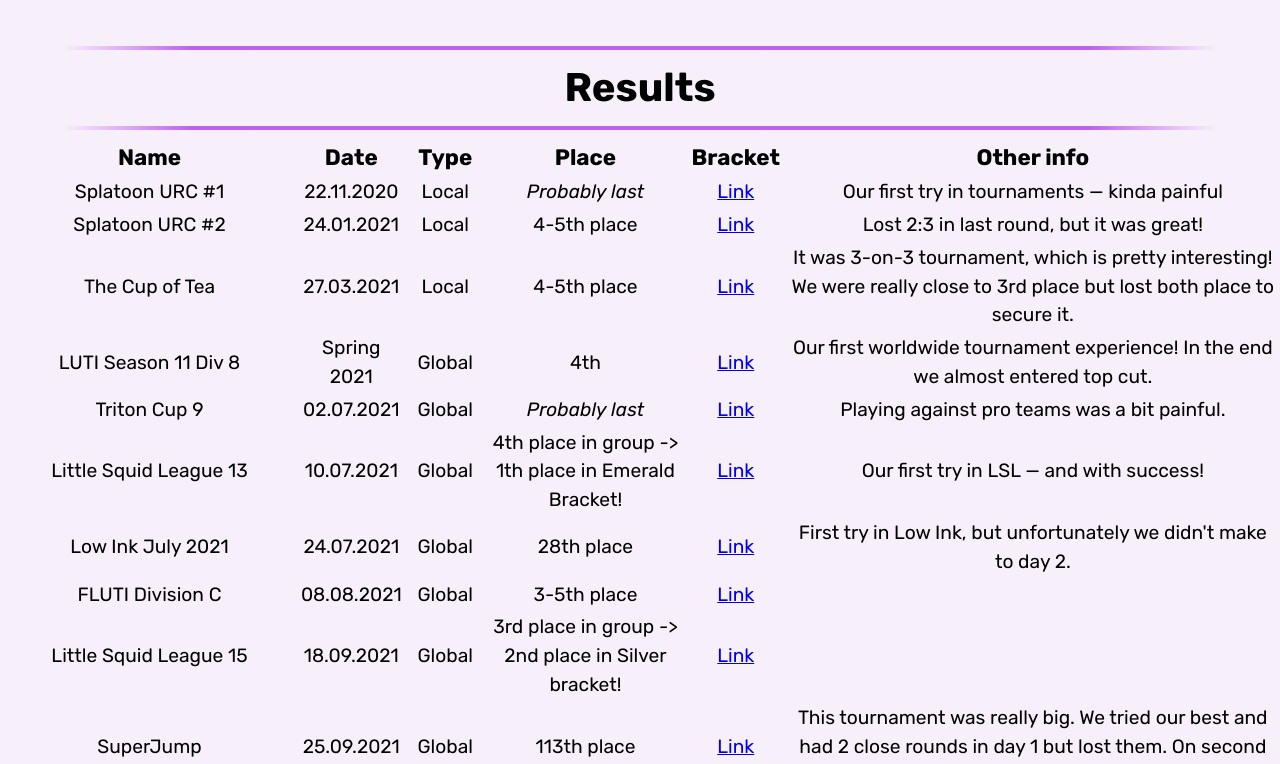
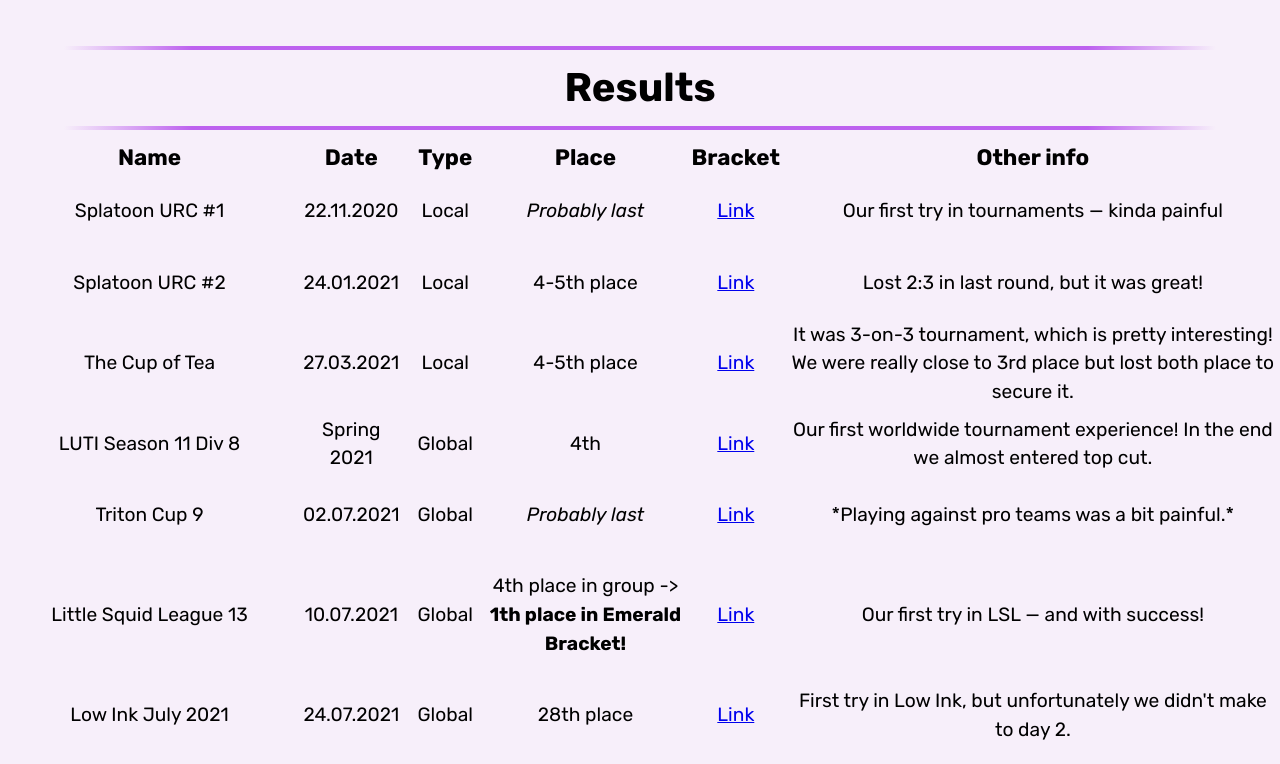
Before and after one commit to DoubleCookies/ewfish, a React (Create React App) app: page / in a window 1280 px wide. Shown: the part 2000-2764 px from the top of the page. Built offline with nearby package versions, Linux system fonts and the light colour scheme.

Commit message:
Markdown + results update

```diff
--- a/src/components/Results/Results.tsx
+++ b/src/components/Results/Results.tsx
@@ -1,12 +1,12 @@
 import Table from "rc-table";
 import './Results.css';
+import { ReactMarkdown } from "react-markdown/lib/react-markdown";
 
 interface TableRecord {
   name: string,
   date: string,
   type?: 'Local' | 'Global',
   place: string,
-  placeItalic?: boolean,
   link: string,
   info?: string,
 }
@@ -37,12 +37,8 @@
       dataIndex: 'place',
       key: 'place',
       width: 200,
-      render (place: string, item: TableRecord) {
-        if (item.placeItalic) {
-          return <i>{place}</i>
-        } else {
-          return <span>{place}</span>
-        }
+      render (place: string) {
+        return <ReactMarkdown>{place}</ReactMarkdown>
       },
     },
     {
@@ -67,10 +63,9 @@
       name: 'Splatoon URC #1',
       date: '22.11.2020',
       type: 'Local',
-      place: 'Probably last',
+      place: '*Probably last*',
       link: 'https://brackethq.com/b/bfcj/',
       info: 'Our first try in tournaments — kinda painful',
-      placeItalic: true,
     },
     {
       name: 'Splatoon URC #2',
@@ -101,16 +96,15 @@
       name: 'Triton Cup 9',
       date: '02.07.2021',
       type: 'Global',
-      place: 'Probably last',
+      place: '*Probably last*',
       link: 'https://challonge.com/ru/TriCup9',
-      info: 'Playing against pro teams was a bit painful.',
-      placeItalic: true
+      info: '*Playing against pro teams was a bit painful.*',
     },
     {
       name: 'Little Squid League 13',
       date: '10.07.2021',
       type: 'Global',
-      place: '4th place in group -> 1th place in Emerald Bracket!',
+      place: '4th place in group -> **1th place in Emerald Bracket!**',
       link: 'https://battlefy.com/little-squid-league/little-squid-league-13/60c99644e6119309d80baf66/info?infoTab=details',
       info: 'Our first try in LSL — and with success!'
     },
@@ -134,7 +128,7 @@
       name: 'Little Squid League 15',
       date: '18.09.2021',
       type: 'Global',
-      place: '3rd place in group -> 2nd place in Silver bracket!',
+      place: '3rd place in group -> **2nd place in Silver bracket!**',
       link: 'https://battlefy.com/little-squid-league/little-squid-league-15/6121df700f2a734f30e83a83/info?infoTab=details',
       info: ''
     },
@@ -151,10 +145,9 @@
       name: 'INKTAIL #1',
       date: '07.10.2021',
       type: 'Global',
-      place: 'Last',
+      place: '*Last*',
       link: 'https://clubcashalot.challonge.com/ru/inktail1',
-      info: 'Oof',
-      placeItalic: true
+      info: '*Oof*',
     },
     {
       name: 'Low Ink October 2021',
@@ -176,7 +169,7 @@
       name: 'URC x LoRule',
       date: '07.11.2021',
       type: 'Local',
-      place: '3rd place',
+      place: '**3rd place**',
       link: 'https://brackethq.com/b/1yhv/',
       info: 'Another 3-on-3 tournament. We lost only to really strong team with one of the best country players!'
     },
@@ -208,7 +201,7 @@
       name: 'Little Squid League 19',
       date: '27.02.2022',
       type: 'Global',
-      place: '1th place in group -> last in top bracket',
+      place: '**1th place in group** -> last in top bracket',
       link: 'https://battlefy.com/little-squid-league/little-squid-league-19/61f8c16b376dea214be01074/info?infoTab=details',
       info: 'Going forward bit by bit!'
     },
@@ -224,7 +217,7 @@
       name: 'Splatalittle #3',
       date: '30.04.2022',
       type: 'Global',
-      place: '3rd place in Beta Bracket',
+      place: '**3rd place in Beta Bracket**',
       link: 'https://battlefy.com/splatalittle-tournaments/splatalittle-3/62558155872f5805d5f48f56/info?infoTab=details',
       info: 'First try here was pretty good!'
     },
@@ -240,7 +233,7 @@
       name: 'Little Squid League 20',
       date: '28.05.2022',
       type: 'Global',
-      place: '19th place in group -> 1st place in Silver bracket!',
+      place: '19th place in group -> **1st place in Silver bracket!**',
       link: 'https://battlefy.com/little-squid-league/little-squid-league-20/623b9a3915accf7571ebf562/info?infoTab=details',
       info: 'First day was a bit rough but on the second day we played really good and won everyone in our way! Also it\'s ' +
         'first time we got money prize (80$).'
@@ -249,7 +242,7 @@
       name: 'Minnow Cup #14: Clam Blitz Edition',
       date: '11.06.2022',
       type: 'Global',
-      place: '4th place in group -> last place in top cut',
+      place: '**4th place in group** -> last place in top cut',
       link: 'https://battlefy.com/mulloway-institute-of-turfing/minnow-cup-14-clam-blitz-edition/628a5df7d3f0f52fc103c63b/info?infoTab=details',
       info: 'Group stage was great for us but unfortunately we lost in Top Cut R1 — and it was Single Elimination.'
     },
@@ -265,7 +258,7 @@
       name: 'Little Squid League 21',
       date: '25.06.2022',
       type: 'Global',
-      place: '1th place in group -> 5th place in Top Cut',
+      place: '**1th place in group** -> 5th place in Top Cut',
       link: 'https://battlefy.com/little-squid-league/little-squid-league-21/6297ef84beaa0d33b34d3e17/info?infoTab=details',
       info: 'Finally — we won R1 in Top Cut. *The curse is broken.*'
     },
@@ -273,23 +266,23 @@
       name: 'From The Splatalittle Up',
       date: '09.07.2022',
       type: 'Global',
-      place: '6th place in group stage -> ',
+      place: '6th place in group stage -> 9th place in top cut.',
       link: 'https://battlefy.com/splatalittle-tournaments/from-the-splatalittle-up/62b9a4324ae5ae569aac9baa/info?infoTab=details',
-      info: ''
+      info: 'Group stage went better as expected — but other teams were stronger than us.'
     },
     {
       name: 'Little Squid League 22',
       date: '16.07.2022',
       type: 'Global',
-      place: '1th place in group -> 5th place in Top Cut',
+      place: '**1th place in group** -> 5th place in Top Cut',
       link: 'https://battlefy.com/little-squid-league/little-squid-league-22/62be2e76e636b374a9863975/info?infoTab=details',
-      info: 'Same result as last time'
+      info: 'Same result as last time.'
     },
     {
       name: 'Fight Club Week 3',
       date: '22.07.2022',
       type: 'Global',
-      place: '3rd place',
+      place: '**3rd place**',
       link: 'https://battlefy.com/splat-fight-club/fight-club-tournament-week-3/62cb10af7205422c7848f234/info?infoTab=details',
       info: 'Small, fast and comfy tournament with only 8 teams. Format is a bit confusing but nice!'
     },
```
